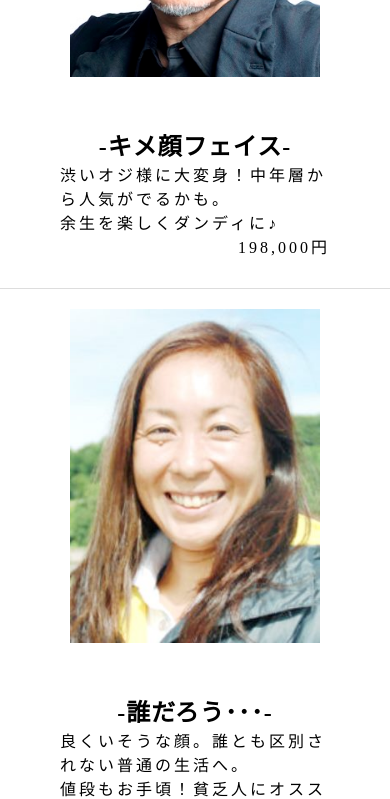
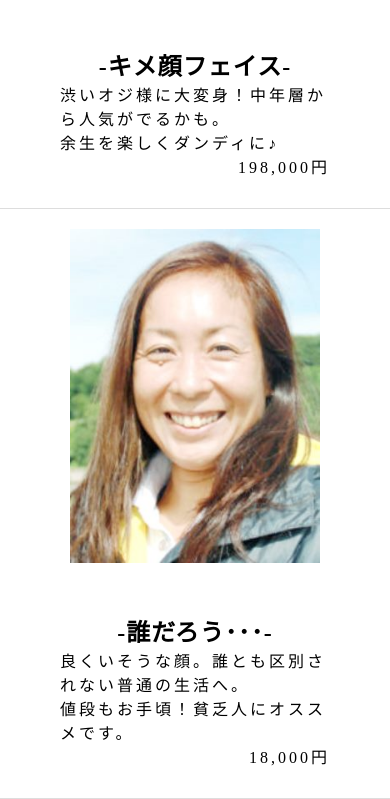
Before and after one commit to testarocom/want-face, a plain HTML site: page index.html in a window 390 px wide. Shown: the part 3090-3889 px from the top of the page. Drawn offline with Linux system fonts and the light colour scheme.

Commit message:
Update stylesheet.css

```diff
--- a/stylesheet.css
+++ b/stylesheet.css
@@ -138,7 +138,7 @@ header a{
     .item-right{
         display: flex;
         flex-direction: column;
-        margin-bottom:100px;
+        margin-bottom:20px;
     }
     #menu h4{
         margin-top:0;
```
